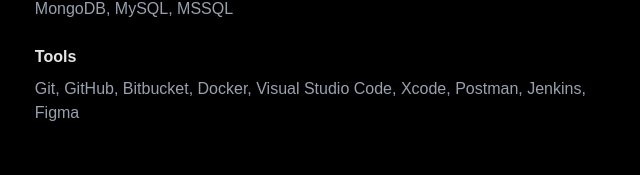
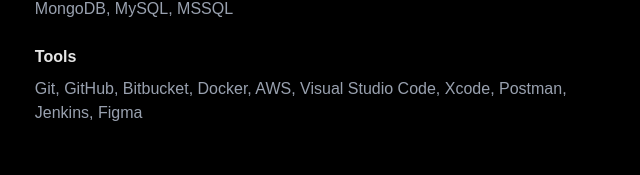
Before and after one commit to justin-im1/portfolio, a Next.js app: page / in a window 1280 px wide. Shown: the part 1579-1754 px from the top of the page, without its empty margins (316-956 px from the left). Built offline with nearby package versions, Linux system fonts and the light colour scheme.

Commit message:
add AWS to skills

```diff
--- a/src/app/page.tsx
+++ b/src/app/page.tsx
@@ -146,7 +146,7 @@
         <div>
           <div className="font-semibold text-white/90 mb-2 text-base">Tools</div>
           <div className="text-gray-400 text-base">
-            Git, GitHub, Bitbucket, Docker, Visual Studio Code, Xcode, Postman, Jenkins, Figma
+            Git, GitHub, Bitbucket, Docker, AWS, Visual Studio Code, Xcode, Postman, Jenkins, Figma
           </div>
         </div>
       </div>
```
